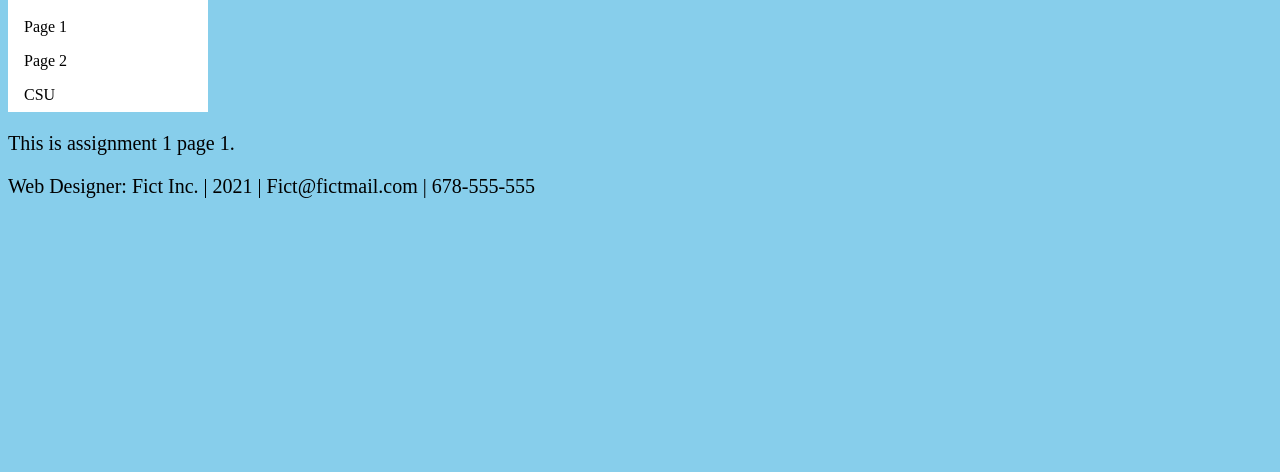
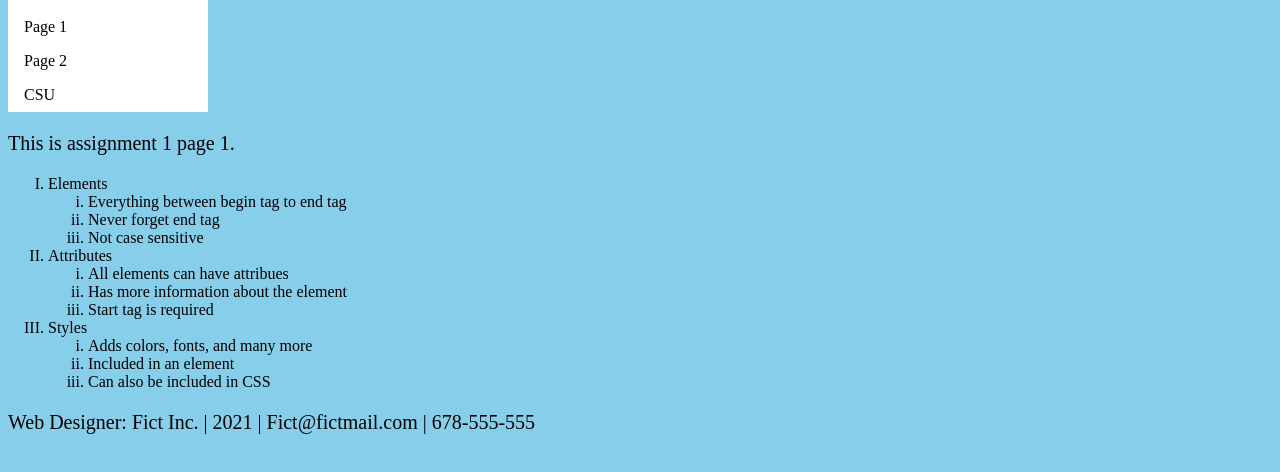
Before and after one commit to BacoJacob/Assignment1, a plain HTML site: page page1.html in a window 1280 px wide. Shown: the part 132-604 px from the top of the page. Drawn offline with Linux system fonts and the light colour scheme.

Commit message:
Page 1 finished.

```diff
--- a/page1.html
+++ b/page1.html
@@ -22,6 +22,26 @@
     </nav>
     <main>
       <p>This is assignment 1 page 1.</p>
+      <ol type="I">
+        <li>Elements</li>
+          <ol type="i">
+            <li>Everything between begin tag to end tag</li>
+            <li>Never forget end tag</li>
+            <li>Not case sensitive</li>
+          </ol>
+          <li>Attributes</li>
+          <ol type="i">
+            <li>All elements can have attribues</li>
+            <li>Has more information about the element</li>
+            <li>Start tag is required</li>
+          </ol>
+          <li>Styles</li>
+          <ol type="i">
+            <li>Adds colors, fonts, and many more</li>
+            <li>Included in an element</li>
+            <li>Can also be included in CSS</li>
+          </ol>
+      </ol>
     </main>
     <footer>
       <p>Web Designer: Fict Inc. | 2021 | Fict@fictmail.com | 678-555-555</p>
```
Also changed, not shown: style.css (line endings or trailing spaces).
